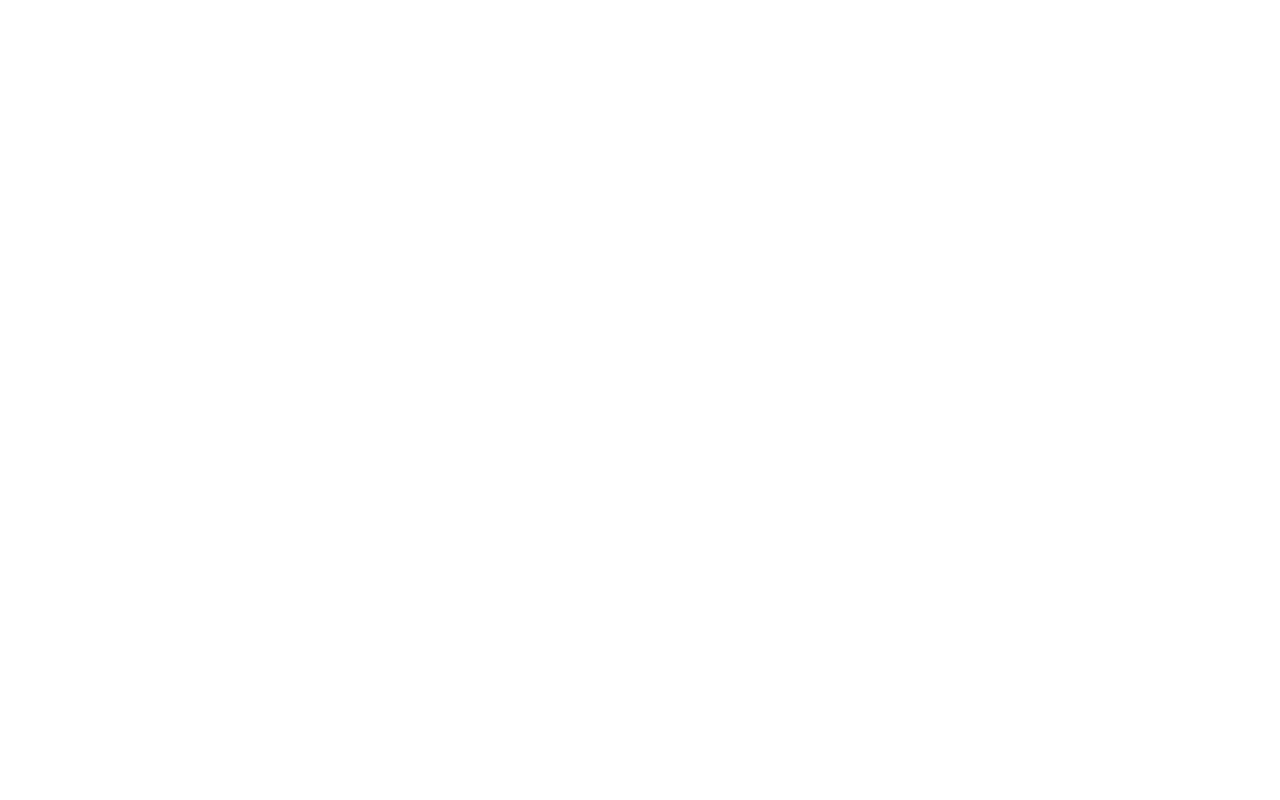
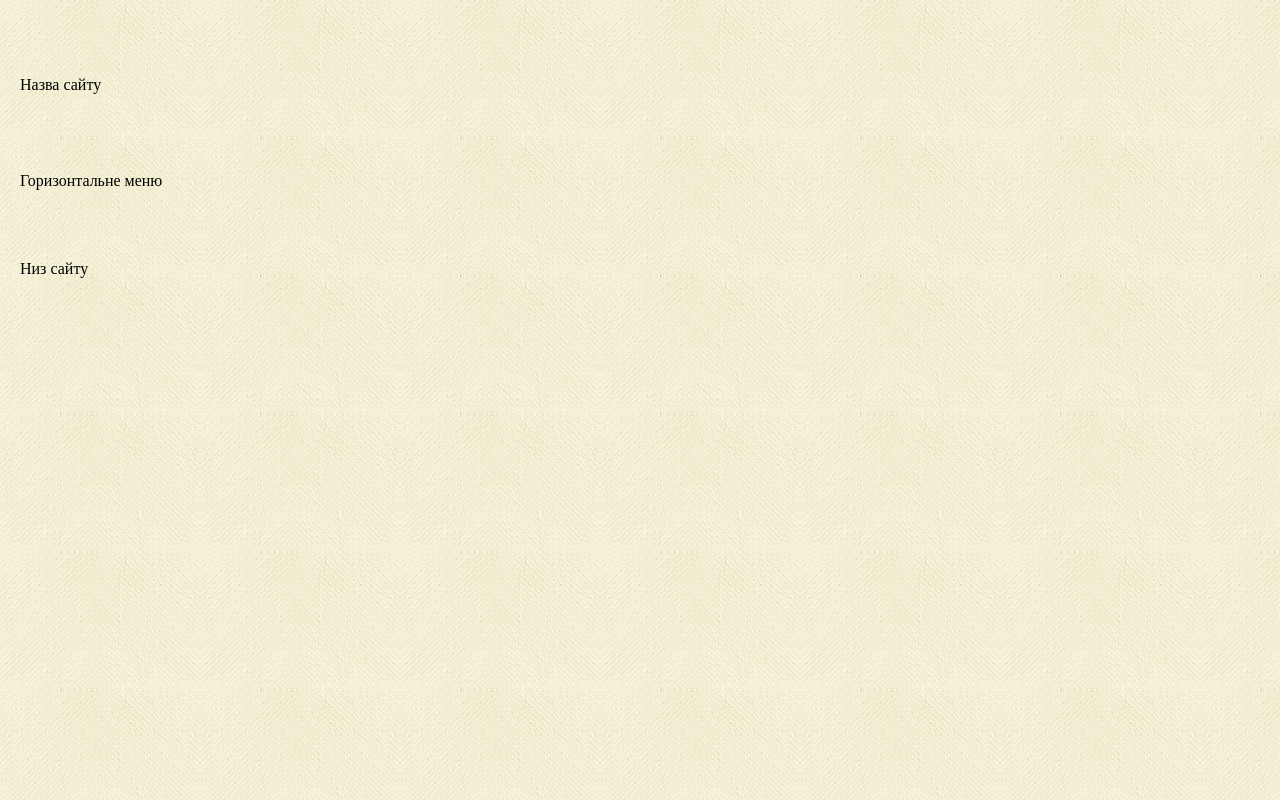
Before and after one commit to ivanyuk1985/ivanyuk1985.github.io, a plain HTML site: page index.html in a window 1280 px wide. Drawn offline with Linux system fonts and the light colour scheme.

Commit message:
04 - Створив каркас сайту

```diff
--- a/index.html
+++ b/index.html
@@ -1,10 +1,26 @@
 <html>
 <head>
-<meta charset -"UTF-8">
-<title>Сайт веб студії "Web-DECO"</title>
+<meta charset="UTF-8">
+<title>Сайт веб студії "Web-DECO1"</title>
 
 </head>
-<body background-"images/bg.jpg">
+<body background="images/bg.jpg">
+
+<table borders="1" allign="center" cellpadding="10">
+<tr>
+<td colspan="2" height="150" allign="right">Назва сайту</td>
+</tr>
+<tr>
+<td colspan="2"> Горизонтальне меню</td>
+</tr>
+<tr>
+<td width ="30%" valign="top"></td>
+<td width ="70%"></td>
+</tr>
+<tr>
+<td colspan="2" height="90" allign="middle">Низ сайту</td>
+</tr>
+</table>
 
 </body>
 
```
